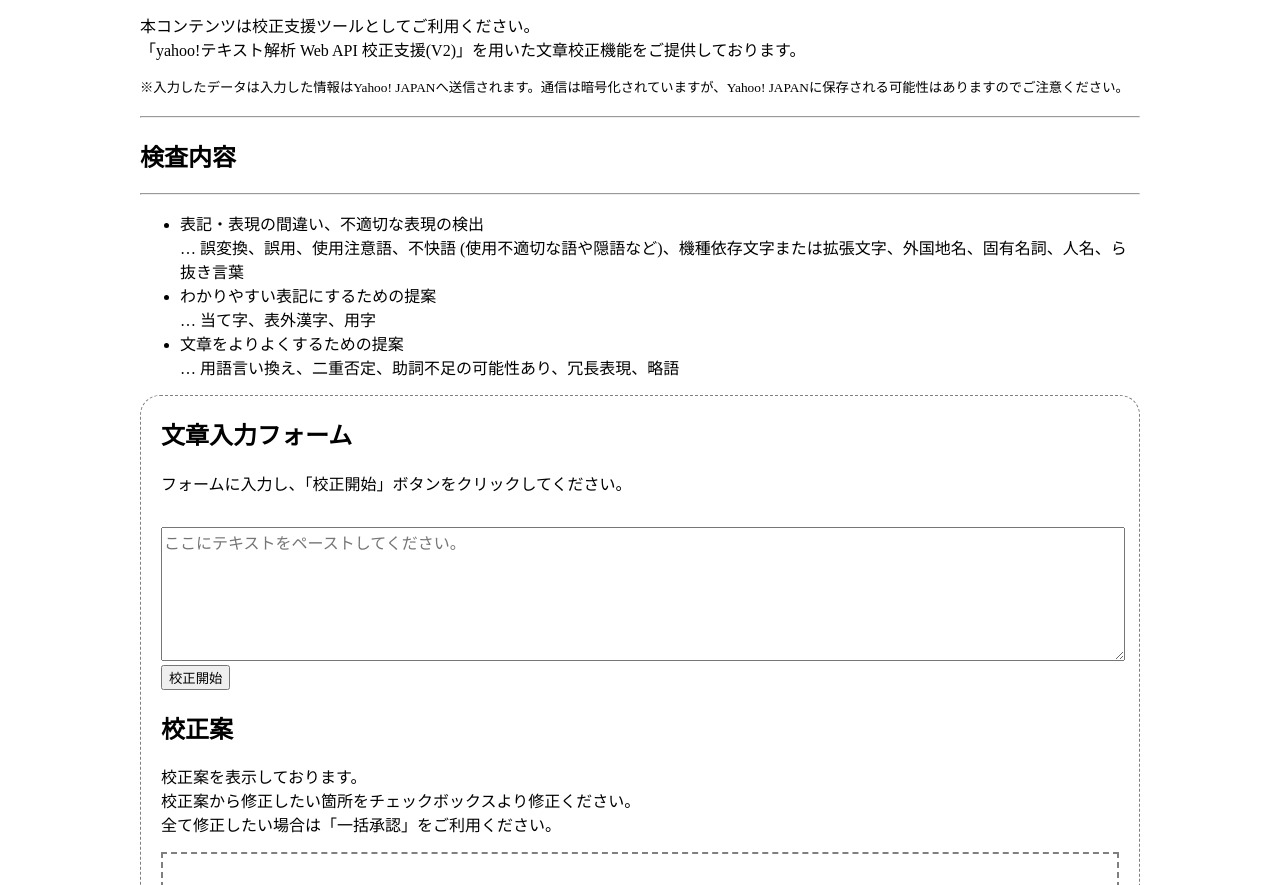
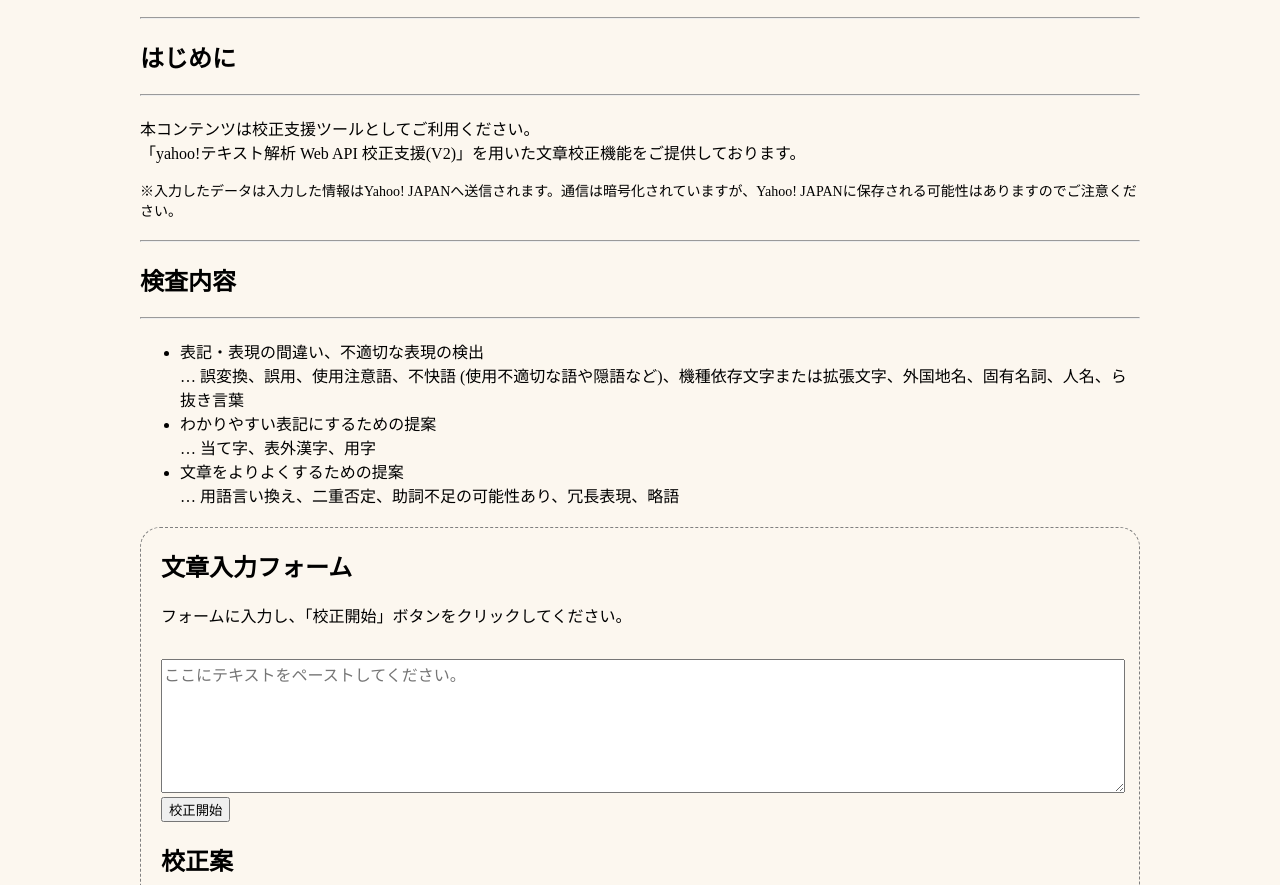
Before and after one commit to KK-a-tech/Document-Proofreading, a plain HTML site: page sample.html in a window 1280 px wide. Shown: the part 83-968 px from the top of the page. Drawn offline with Linux system fonts and the light colour scheme.

Commit message:
cahnge:全体パディング調整＆ヘッダ、フッダと背景の色を変更

```diff
--- a/sample.html
+++ b/sample.html
@@ -12,13 +12,16 @@
     <div class="inner">
       <h1 class="inner_title">校正くん(仮)</h1>
       <!-- <img href=""> -->
-      <p class="">
+      <hr class="line upper-line">
+      <h2>はじめに</h2>
+      <hr class="line douner-line">
+      <p class="inner_explane">
         本コンテンツは校正支援ツールとしてご利用ください。<br>
         「yahoo!テキスト解析 Web API 校正支援(V2)」を用いた文章校正機能をご提供しております。
       </p>
-      <small>
+      <p class="inner_notes">
         ※入力したデータは入力した情報はYahoo! JAPANへ送信されます。通信は暗号化されていますが、Yahoo! JAPANに保存される可能性はありますのでご注意ください。
-      </small>
+      </p>
     </div>
 
     <div class="inner">
@@ -26,15 +29,15 @@
       <h2 class="inner_kensa-naiyou">検査内容</h2>
       <hr class="line douner-line">
       <ul>
-        <li>
+        <li class="list">
           表記・表現の間違い、不適切な表現の検出<br>
           … 誤変換、誤用、使用注意語、不快語 (使用不適切な語や隠語など)、機種依存文字または拡張文字、外国地名、固有名詞、人名、ら抜き言葉
         </li>
-        <li>
+        <li class="list">
           わかりやすい表記にするための提案<br>
           … 当て字、表外漢字、用字
         </li>
-        <li>
+        <li class="list">
           文章をよりよくするための提案<br>
           … 用語言い換え、二重否定、助詞不足の可能性あり、冗長表現、略語
         </li>
@@ -43,12 +46,12 @@
 
     <div class="inner">
       <div class="kousei_form">
-        <h2>文章入力フォーム</h2>
-        <p>フォームに入力し、「校正開始」ボタンをクリックしてください。</p>
+        <h2 class="form-subtitle">文章入力フォーム</h2>
+        <p class="form-expline">フォームに入力し、「校正開始」ボタンをクリックしてください。</p>
         <textarea id="input-text" placeholder="ここにテキストをペーストしてください。"></textarea>
         <button onclick="proofreading_execution()">校正開始</button>
-        <h2>校正案</h2>
-        <p>
+        <h2 class="form-subtitle">校正案</h2>
+        <p class="form-expline">
           校正案を表示しております。<br>
           校正案から修正したい箇所をチェックボックスより修正ください。<br>
           全て修正したい場合は「一括承認」をご利用ください。
@@ -56,8 +59,8 @@
         <div id="view"></div>
         <button onclick="set_checkboxes(true)">一括承認</button>
         <button onclick="set_checkboxes(false)">承認リセット</button>
-        <h2>校正結果出力</h2>
-        <p>「コピー」ボタンをクリックすると校正後の文章をクリップボードにコピーします。</p>
+        <h2 class="form-subtitle">校正結果出力</h2>
+        <p class="form-expline">「コピー」ボタンをクリックすると校正後の文章をクリップボードにコピーします。</p>
         <textarea id="output-text" placeholder="ここにテキストが出力されます。"></textarea>
         <button onclick="navigator.clipboard.writeText(document.getElementById('output-text').value)">コピー</button>
       </div>
--- a/style.css
+++ b/style.css
@@ -5,6 +5,7 @@
 body {
   margin: 0;
   padding: 0;
+  background-color: rgb(252, 247, 239);
 
   width: 1000px;
   margin-inline: auto;
@@ -44,7 +45,7 @@ line{
 
 .inner_title{
   color: white;
-  background-color: gray;
+  background-color: rgb(8, 36, 73);
   height: 80px;
   margin: 0;
   line-height: 80px;
@@ -54,9 +55,22 @@ line{
   padding-left: calc(50vw - 50%);
 }
 
+.inner_explane{
+  margin: 20px 0 0;
+}
+
+.inner_notes{
+  margin-top: 16px;
+  font-size: 14px;
+}
+
 /* kensanaiyou */
 .kensa-naiyou{
   margin: 0;
+}
+
+.list:first-child{
+  margin-top: 20px;
 }
 
 /* form */
@@ -64,13 +78,22 @@ line{
   border: 1px, dashed, gray;
   border-radius: 20px;
   padding: 0 20px 20px;
+  margin-top: 20px;
+}
+
+.form-subtitle{
+  margin-top: 20px;
+}
+
+.form-expline{
+  margin-top: 20px;
 }
 
 /* footer */
 
 footer{
   height: 80px;
-  background-color: gray;
+  background-color: rgb(8, 36, 73);
   margin-top: 20px;
 
   width: 100vw;
```
